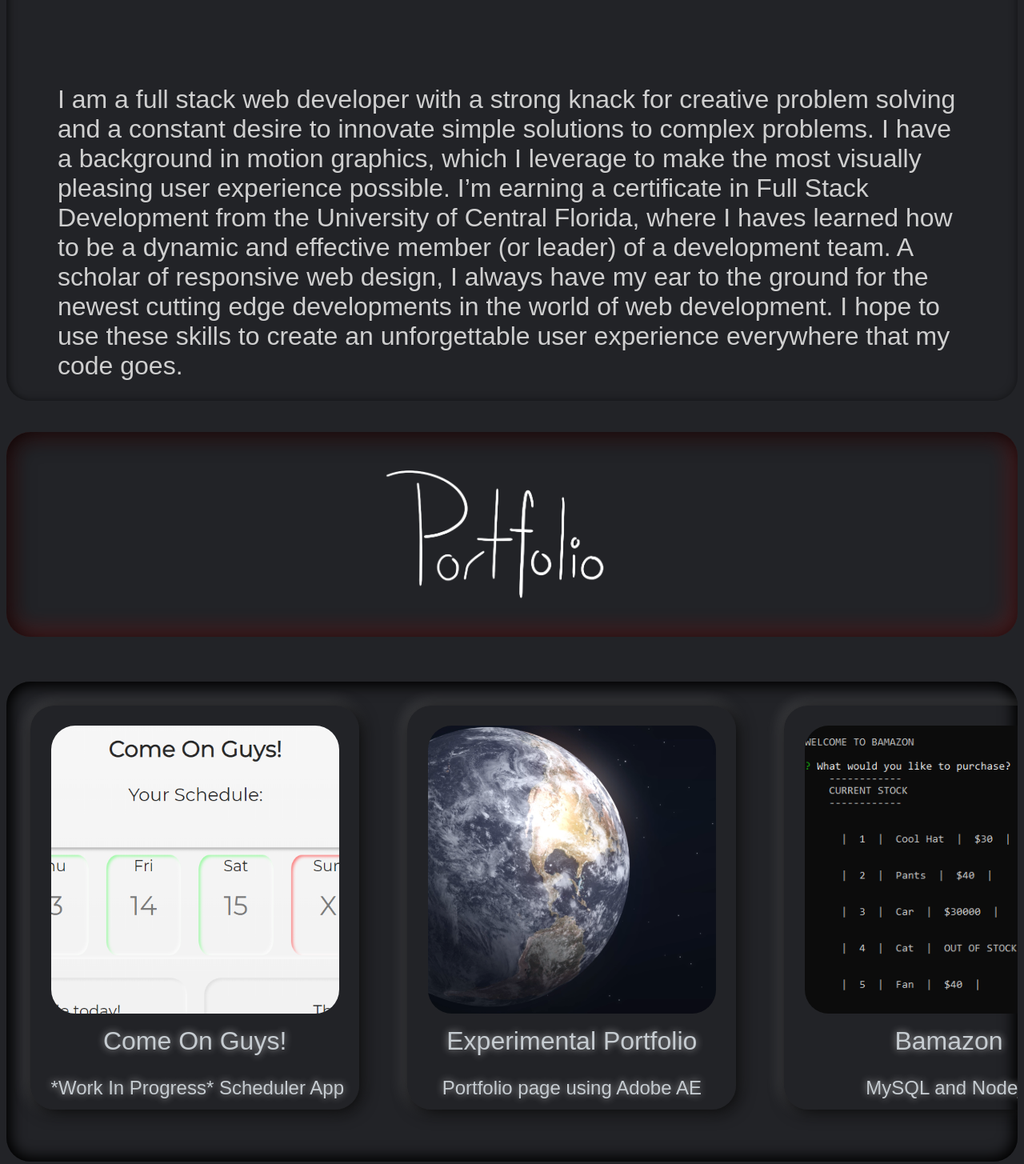
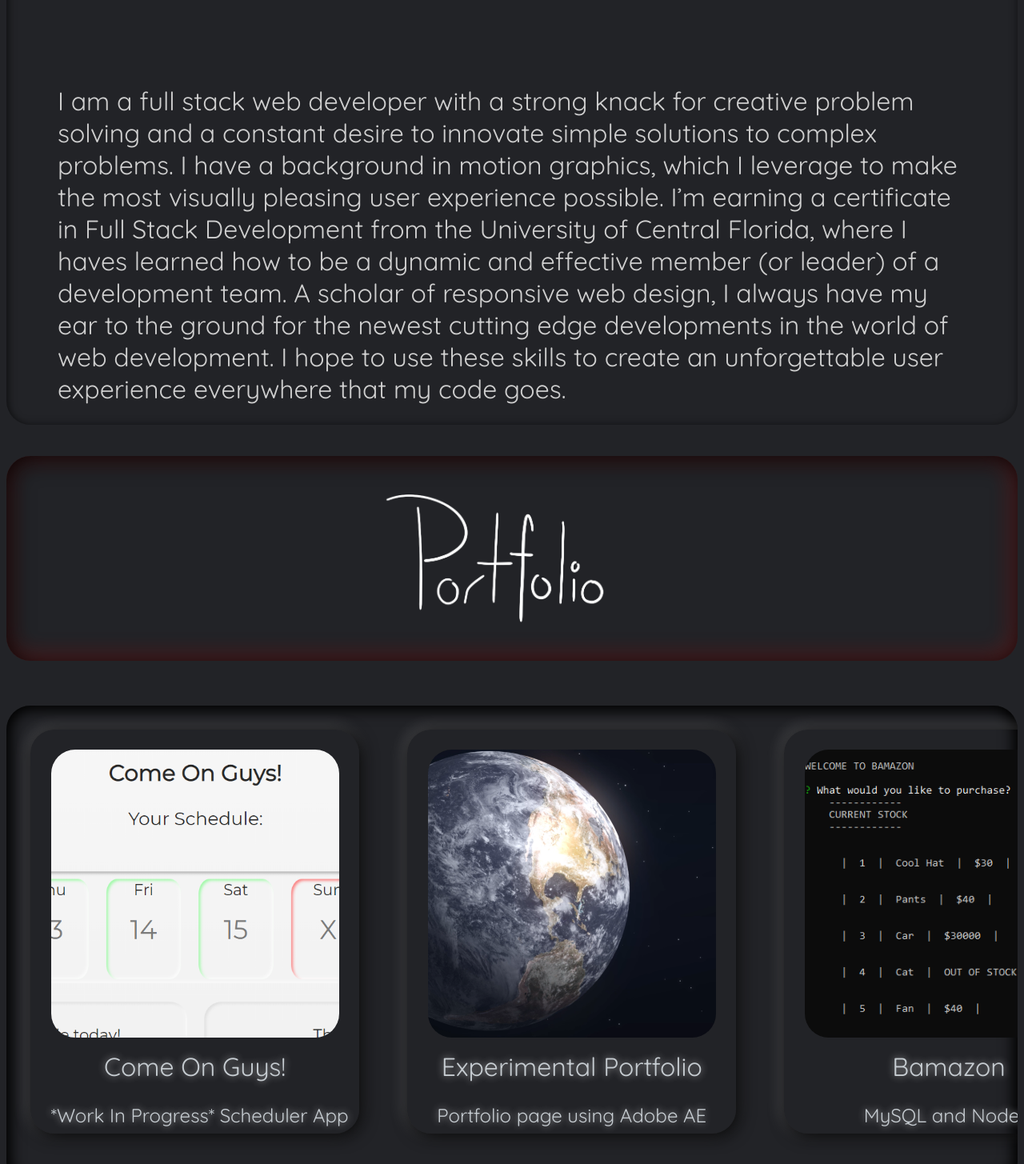
Before and after one commit to thesamnee/portfolio, a React (Create React App) app: page / in a window 1280 px wide. Shown: the part 1333-2788 px from the top of the page at 80% size. Built offline with nearby package versions, Linux system fonts and the light colour scheme.

Commit message:
lined some stuff up

```diff
--- a/public/index.html
+++ b/public/index.html
@@ -2,13 +2,14 @@
 <html lang="en">
   <head>
     <meta charset="utf-8" />
-    <link rel="icon" href="%PUBLIC_URL%/favicon.ico" />
     <meta name="viewport" content="width=device-width, initial-scale=1" />
     <meta name="theme-color" content="#000000" />
     <meta
       name="description"
       content="Web site created using create-react-app"
     />
+    <link href="https://fonts.googleapis.com/css?family=Quicksand&display=swap" rel="stylesheet">
+
     <link rel="apple-touch-icon" href="%PUBLIC_URL%/logo192.png" />
     <!--
       manifest.json provides metadata used when your web app is installed on a
@@ -24,7 +25,7 @@
       work correctly both with client-side routing and a non-root public URL.
       Learn how to configure a non-root public URL by running `npm run build`.
     -->
-    <title>React App</title>
+    <title>Sam Nee</title>
   </head>
   <body>
     <noscript>You need to enable JavaScript to run this app.</noscript>
--- a/src/App.css
+++ b/src/App.css
@@ -1,6 +1,6 @@
 body{
     background: rgb(34, 35, 39);
-    font-family: Arial, Helvetica, sans-serif;
+    font-family: 'Quicksand', sans-serif;
 }
 a{
     text-emphasis: none;
--- a/src/components/About/About.css
+++ b/src/components/About/About.css
@@ -8,7 +8,7 @@
 }
 .aboutTxt{
     color: rgb(207, 207, 207);
-    font-family: sans-serif;
+    font-family: 'Quicksand', sans-serif;
     display: block;
     font-size: 4vh;
     font-weight: 0;
--- a/src/components/Contact/Contact.css
+++ b/src/components/Contact/Contact.css
@@ -3,7 +3,7 @@
   background-image: radial-gradient(rgb(56, 55, 63), rgb(34, 35, 39));
   box-shadow: 3px 3px 20px rgba(0, 0, 0, 0.726),
     -3px -3px 20px rgba(91, 143, 192, 0.192);
-  width: 50vw;
+  width: 90%;
   height: auto;
   position: relative;
   display: block;
@@ -13,11 +13,14 @@
 }
 .contactInfo {
   font-size: 3vw;
-  font-family: sans-serif;
+  font-family: 'Quicksand', sans-serif;
   color: rgb(197, 197, 197);
   list-style: none;
+  line-height: 9vh;
+  display: block;
+  position: relative;
   text-align: center;
-  line-height: 9vh;
+  transform: translatex(-2vw)
 }
 a{
     color: white;
@@ -26,6 +29,7 @@
 .title {
   width: 20vw;
   height: auto;
+  position: relative;
   display: block;
   margin-left: auto;
   margin-right: auto;
--- a/src/components/Portfolio/Portfolio.css
+++ b/src/components/Portfolio/Portfolio.css
@@ -49,6 +49,7 @@
     border-radius: 30px;
 }
 .portfolioContainer{
+    font-family: 'Quicksand', sans-serif;
     height: 75vh;
     width: 100%;
     overflow-x: scroll;
--- a/src/components/ScrollIndicator/ScrollIndicator.css
+++ b/src/components/ScrollIndicator/ScrollIndicator.css
@@ -11,6 +11,7 @@
   text-align: center;
   bottom: 0;
   margin-left: -3rem;
+  margin-bottom: 3vh;
   left: 55%;
   animation: bounce 3s infinite;
   transition: opacity 1s;
@@ -28,6 +29,7 @@
   text-align: center;
   bottom: 0;
   margin-left: -3rem;
+  margin-bottom: 3vh;
   left: 55%;
   animation: bounce 3s infinite;
   transition: opacity 1s;
```
